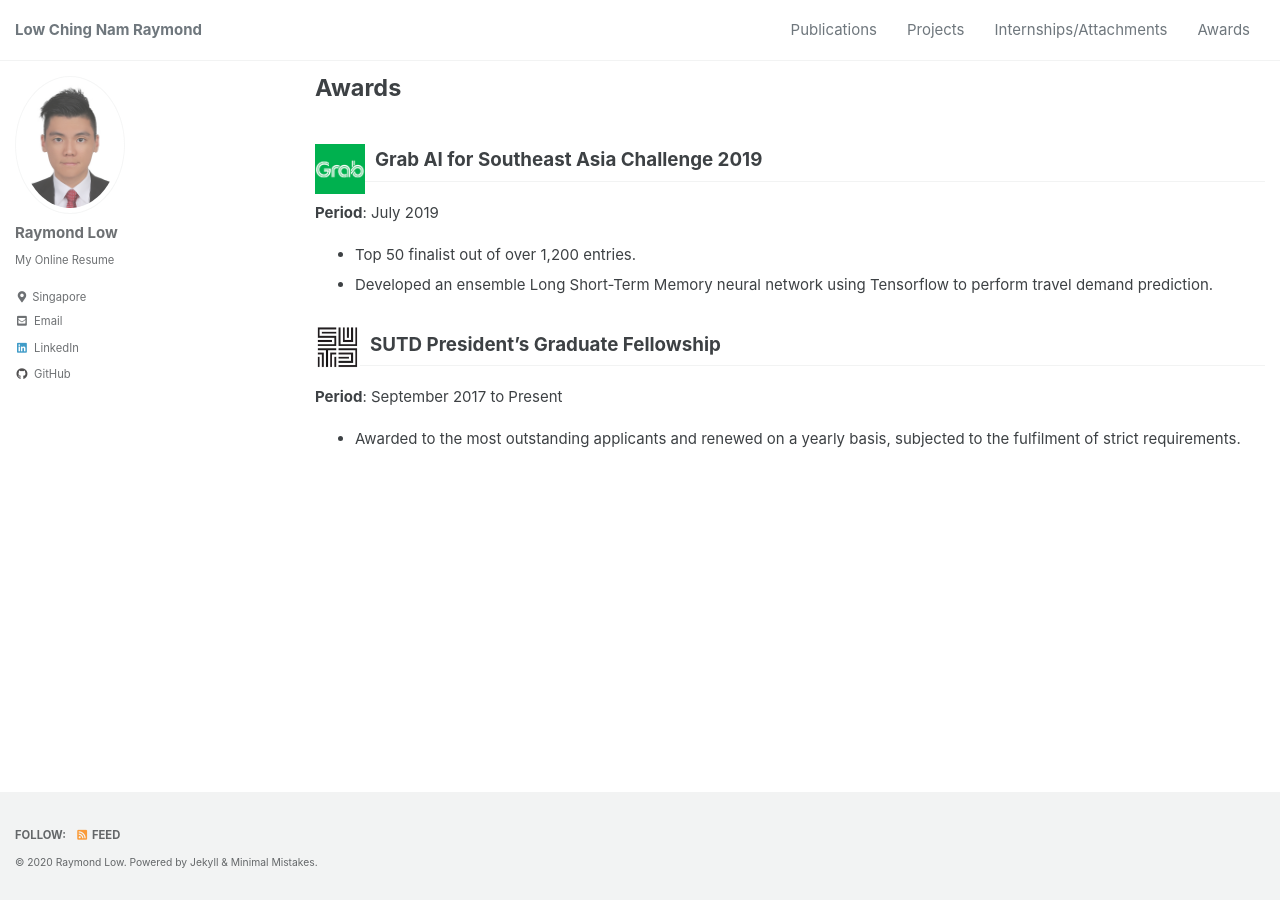
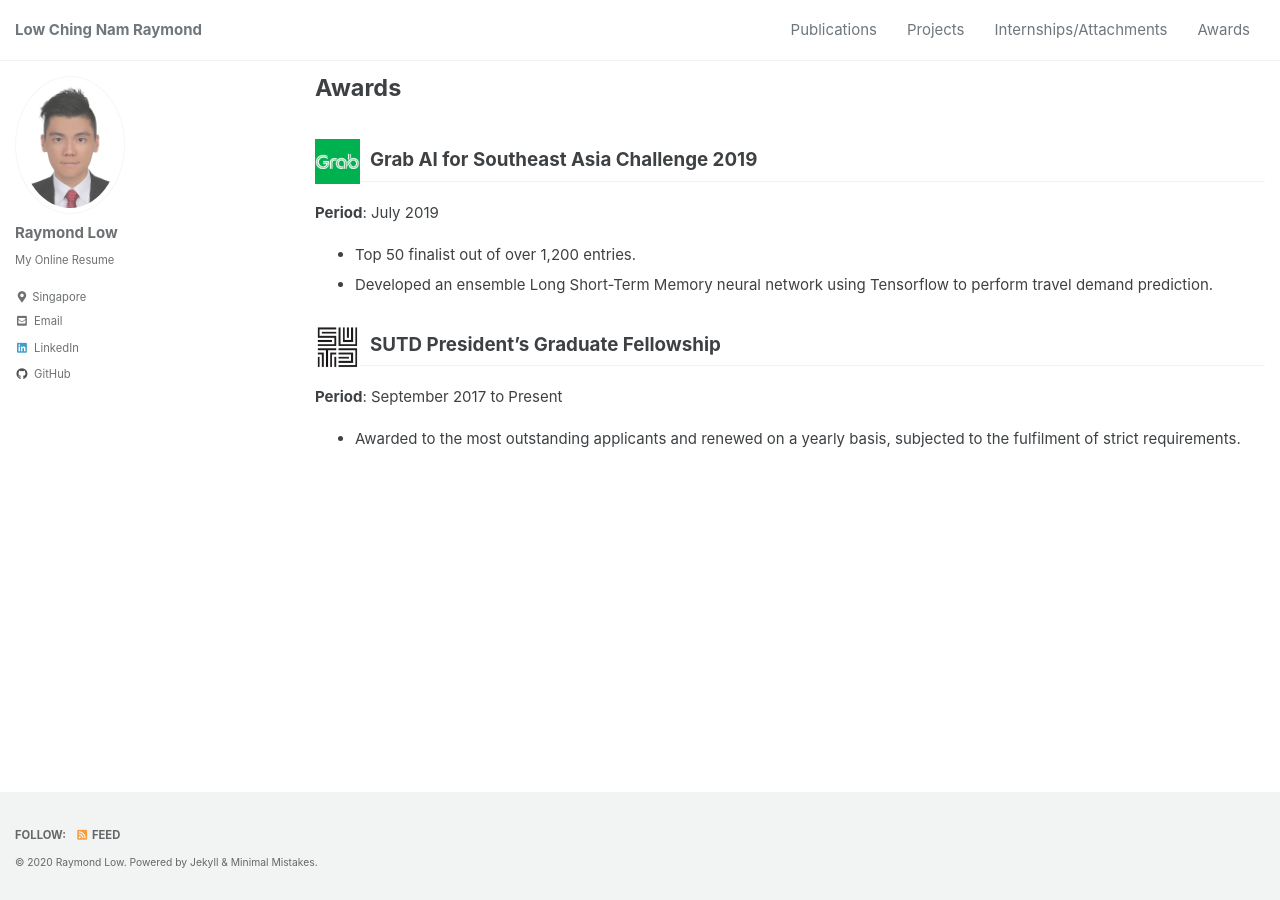
Before and after one commit to iamraymondlow/iamraymondlow.github.io, a Jekyll site: the page built from _pages/awards.html, in a window 1280 px wide. Built offline with Jekyll 4.4.1, drawn with Linux system fonts in a browser that asks for light colours; cached includes are drawn as plain includes.

Commit message:
adjust placement of awards icon

```diff
--- a/_pages/awards.html
+++ b/_pages/awards.html
@@ -9,7 +9,7 @@ permalink: /awards/
 <div>
     <div>
         <div class="company_name">
-            <img class="company_icon" align="left" width="50" height="50" src="/assets/images/grab.png">
+            <img class="company_icon" align="left" width="45" height="45" src="/assets/images/grab.png" style="top: -10px">
             <h2>Grab AI for Southeast Asia Challenge 2019</h2>
         </div>
         <p><strong>Period</strong>: July 2019</p>
```
